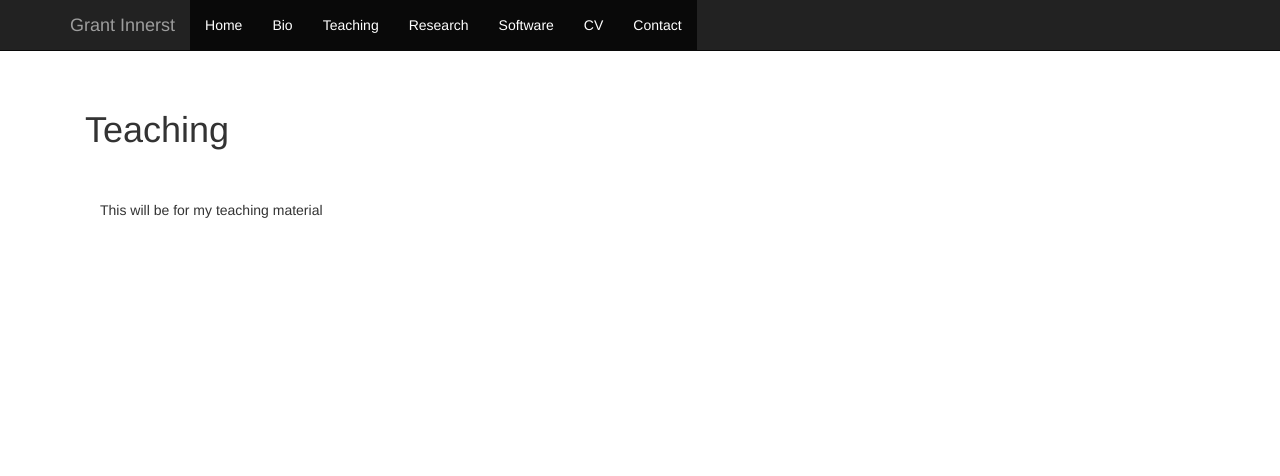
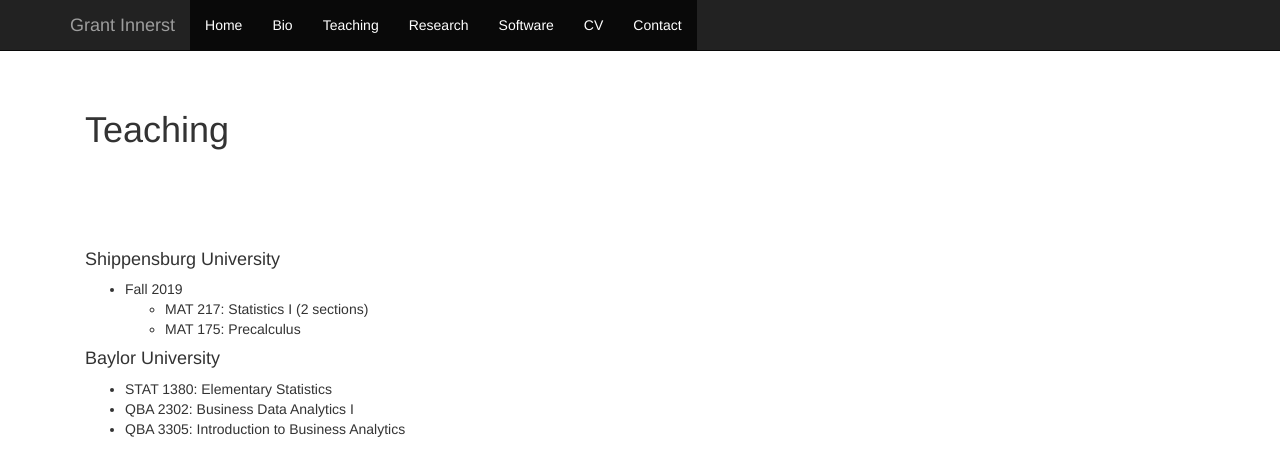
Before and after one commit to GrantInnerst/GrantInnerst.github.io, a Jekyll site: the page built from teaching.html, in a window 1280 px wide. Shown: the top 476 px of the page. Built offline with Jekyll 4.4.1, drawn with Linux system fonts in a browser that asks for light colours; nearby versions of some CDN libraries.

Commit message:
modify main, bio, teaching

```diff
--- a/index.html
+++ b/index.html
@@ -11,8 +11,6 @@ title:  Grant Innerst
 <div class="col-md-8">
 <h2 class="featurette-heading"> About </h2>
 <p class="lead">
-I am an Assistant Professor of Mathematics at <a href = "http://www.ship.edu/math/">Shippensburg University</a>. I completed my M.S. and Ph.D. in Statistical Science from Baylor University under the direction of <a href = "https://www.baylor.edu/statistics/index.php?id=941858">David Kahle</a>. My research generally lies in the field of algebraic statistics. I am especially interested implementing algebraic statistical methods in <a href="https://www.r-project.org/">R</a>
+I am an Assistant Professor in the <a href="https://www.ship.edu/math/">Mathematics Department</a> at <a href="https://www.ship.edu">Shippensburg University</a>. My research generally lies in the fields of algebraic statistics and statistics education. I am especially interested implementing algebraic statistical methods in <a href="https://www.r-project.org/">R</a>.
 <br />
-<br />
-Before Baylor, I completed my undergraduate work at Shippensburg University, where I earned a B.S. in Mathematics with a certification in Secondary Education.
 </p>
--- a/teaching.html
+++ b/teaching.html
@@ -6,5 +6,20 @@ title: 'Teaching'
 <h1>Teaching</h1>
 
 <p class="content">
-  This will be for my teaching material
+
+  <h4>Shippensburg University</h4>
+  <ul>
+    <li>Fall 2019</li>
+    <ul>
+      <li> MAT 217: Statistics I (2 sections)</li>
+      <li> MAT 175: Precalculus</li>
+    </ul>
+  </ul>
+
+  <h4>Baylor University</h4>
+  <ul>
+    <li>STAT 1380: Elementary Statistics</li>
+    <li> QBA 2302: Business Data Analytics I</li>
+    <li> QBA 3305: Introduction to Business Analytics</li>
+  </ul>
 </p>
```
Also changed, not shown: bio.html (+7 -2 lines).
